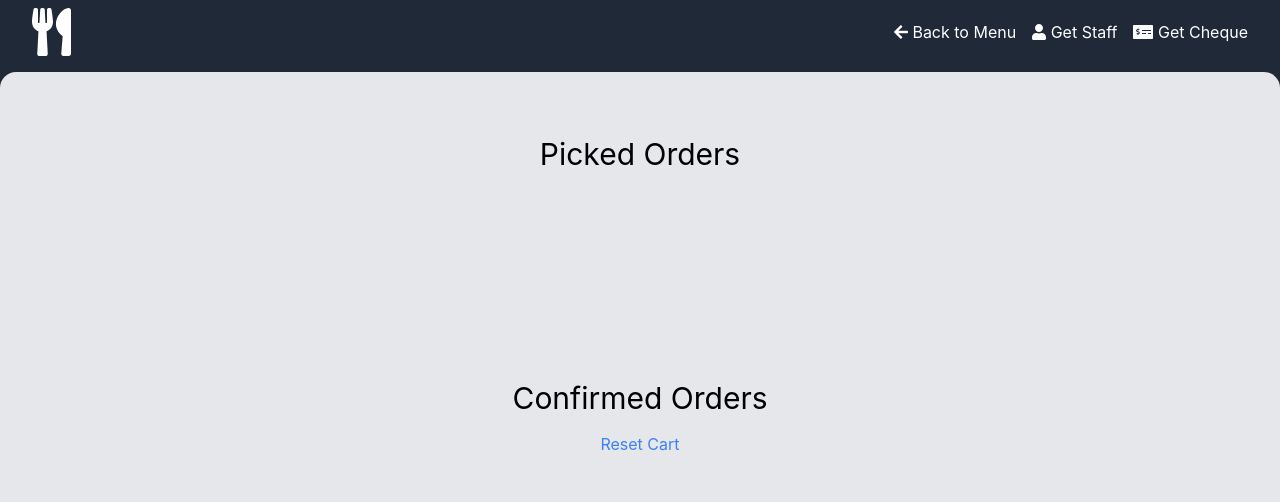
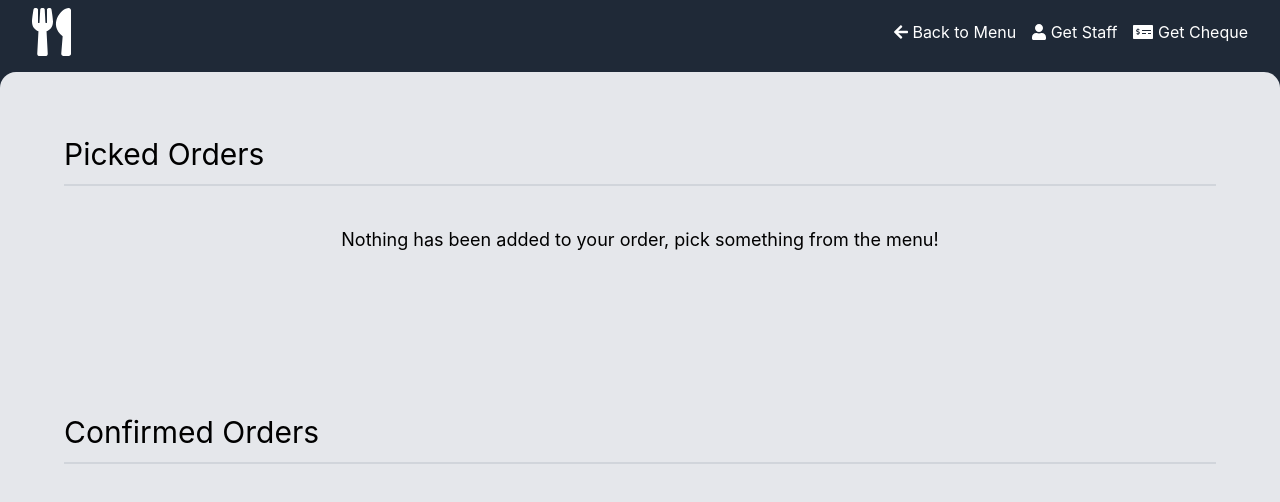
Before and after one commit to tchan90/Izakaya-Menu, a Next.js app: page /order in a window 1280 px wide. Shown: the top 502 px of the page. Built offline with nearby package versions, Linux system fonts and the light colour scheme.

Commit message:
update side menu column and order page

```diff
--- a/components/OrderPage/Kitchen.tsx
+++ b/components/OrderPage/Kitchen.tsx
@@ -5,19 +5,13 @@ const Kitchen = () => {
   const kitchen = useRecoilValue(kitchenState);
 
   return (
-    <div className="w-10/12 m-auto">
+    <div className="w-2/3 m-auto">
       {kitchen.map((k) => (
         <div className="flex mb-5">
-          <div className="col-span-1 bg-white w-48 mr-2 p-1 text-center text-2xl rounded-md">
-            <p>
-              Order {'#'}
-              {k.id}
-            </p>
+          <div className="bg-blue-700 w-48 mr-2 py-4 text-center text-2xl rounded-md">
+            <p className="text-white">x{k.count}</p>
           </div>
-          <div className="col-span-1 bg-white w-48 mr-2 p-1 text-center text-2xl rounded-md">
-            <p>x{k.count}</p>
-          </div>
-          <div className="col-span-2 bg-white w-full p-1 text-center text-2xl rounded-md">
+          <div className="bg-white w-full py-4 text-center text-2xl rounded-md">
             <p>{k.name}</p>
           </div>
         </div>
--- a/components/OrderPage/PickedOrders.tsx
+++ b/components/OrderPage/PickedOrders.tsx
@@ -62,23 +62,17 @@ const PickedOrders = ({ cartItems }) => {
   };
 
   return (
-    <div className="w-10/12 m-auto">
-      <div className="grid gap-1 grid-cols-6 mt-4">
+    <div className="w-2/3 m-auto">
+      <div className="flex mt-4">
         <div className="flex items-center">
           <button onClick={() => handleRemovefromCart(cartItems.id)}>
             <FontAwesomeIcon icon={faTimes} color="black" size="2x" />
           </button>
         </div>
-        <div className="col-span-1 bg-white w-full text-center text-2xl rounded-md">
-          <p className="inline-block align-middle">
-            Order {'#'}
-            {cartItems.id}
-          </p>
+        <div className="w-auto mx-10 flex items-center justify-center bg-white w-full text-center text-2xl rounded-md">
+          <p>{cartItems.name}</p>
         </div>
-        <div className="col-span-2 bg-white w-full text-center text-2xl rounded-md">
-          <p className="inline-block align-middle">{cartItems.name}</p>
-        </div>
-        <div className="col-span-1 flex justify-center bg-white w-full text-center text-2xl rounded-md">
+        <div className="w-auto px-5 mr-10 flex justify-center bg-white text-center text-2xl rounded-md">
           <button
             onClick={() => {
               increment(cartItems.id);
@@ -101,7 +95,7 @@ const PickedOrders = ({ cartItems }) => {
           </button>
         </div>
 
-        <div className="text-right">
+        <div className="flex items-center justify-end">
           <button
             className="auto-rows-min w-min h-auto px-5 py-2 rounded-md bg-gray-600 text-white"
             onClick={() => confirmOrder()}
--- a/components/SideMenu/SideMenuCard.tsx
+++ b/components/SideMenu/SideMenuCard.tsx
@@ -3,7 +3,7 @@ import Link from 'next/link';
 const SideMenuCard = ({ title }) => {
   return (
     <Link href={`http://localhost:3000/menu/${title}`}>
-      <div className="w-full bg-gray-200 my-4 p-4 text-xl text-center capitalize cursor-pointer">
+      <div className="w-full bg-gray-200 my-4 p-4 text-xl text-center capitalize cursor-pointer border-2 hover:border-indigo-500	">
         {title}
       </div>
     </Link>
--- a/pages/order.tsx
+++ b/pages/order.tsx
@@ -1,5 +1,5 @@
 import Head from 'next/head';
-import { useRecoilValue, useResetRecoilState } from 'recoil';
+import { useRecoilValue } from 'recoil';
 import { cartState, kitchenState } from '../atoms/atoms';
 
 import Layout from '../components/Layout';
@@ -8,14 +8,7 @@ import Kitchen from '../components/OrderPage/Kitchen';
 
 const Order = () => {
   const cart = useRecoilValue(cartState);
-
-  const resetCart = useResetRecoilState(cartState);
-  const resetKitchen = useResetRecoilState(kitchenState);
-
-  const resetEverything = () => {
-    resetCart();
-    resetKitchen();
-  };
+  const kitchen = useRecoilValue(kitchenState);
 
   return (
     <>
@@ -24,19 +17,24 @@ const Order = () => {
       </Head>
       <div className="bg-gray-800 h-screen">
         <Layout />
-        <div className="bg-gray-200 h-screen mt-2 p-16 rounded-t-2xl">
-          <h1 className="text-3xl text-center">Picked Orders</h1>
+        <div className="bg-gray-200 h-screen mt-2 p-16 rounded-t-2xl overflow-y-scroll">
+          <h1 className="text-3xl text-left pb-3 border-b-2 border-gray-300">
+            Picked Orders
+          </h1>
+          {cart.length === 0 && kitchen.length === 0 && (
+            <p className="text-center mt-10 text-lg">
+              Nothing has been added to your order, pick something from the
+              menu!
+            </p>
+          )}
           {cart.map((i, k) => (
             <PickedOrders cartItems={i} key={k} />
           ))}
-          <div className="mt-52">
-            <h1 className="text-3xl text-center mb-4">Confirmed Orders</h1>
+          <div className="mt-40">
+            <h1 className="text-3xl text-left mb-4 pb-3 border-b-2 border-gray-300">
+              Confirmed Orders
+            </h1>
             <Kitchen />
-          </div>
-          <div className="text-center ">
-            <button className="text-blue-500" onClick={resetEverything}>
-              Reset Cart
-            </button>
           </div>
         </div>
       </div>
```
